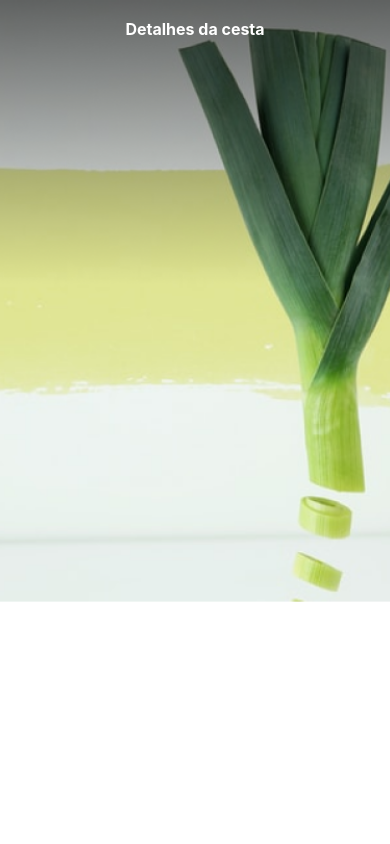
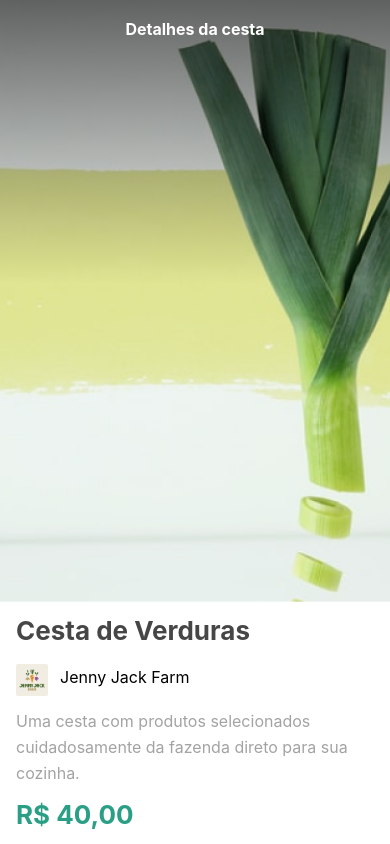
Before and after one commit to italocavalcanti3/cursos-react-native-alura, a React Native app in the folder orgs-cesta/: screen / in a window 390 px wide. Built offline with nearby package versions, Linux system fonts and the light colour scheme.

Commit message:
adicionando novos elementos e estilos

```diff
--- a/orgs-cesta/src/telas/Cesta.js
+++ b/orgs-cesta/src/telas/Cesta.js
@@ -1,7 +1,8 @@
 import React from 'react'
-import { Image, StyleSheet, Text, Dimensions } from 'react-native'
+import { Image, StyleSheet, Text, Dimensions, View } from 'react-native'
 
 import topo from '../../assets/topo.png'
+import logo from '../../assets/logo.png'
 
 const width = Dimensions.get('screen').width
 
@@ -10,6 +11,19 @@
     <>
       <Image source={topo} style={estilos.topo} />
       <Text style={estilos.titulo}>Detalhes da cesta</Text>
+
+      <View style={estilos.cesta}>
+        <Text style={estilos.nome}>Cesta de Verduras</Text>
+        <View style={estilos.fazenda}>
+          <Image source={logo} style={estilos.imagemFazenda} />
+          <Text style={estilos.nomeFazenda}>Jenny Jack Farm</Text>
+        </View>
+        <Text style={estilos.descricao}>
+          Uma cesta com produtos selecionados cuidadosamente da fazenda direto
+          para sua cozinha.
+        </Text>
+        <Text style={estilos.preco}>R$ 40,00</Text>
+      </View>
     </>
   )
 }
@@ -28,5 +42,40 @@
     color: 'white',
     fontWeight: 'bold',
     padding: 16
+  },
+  cesta: {
+    paddingVertical: 8,
+    paddingHorizontal: 16
+  },
+  nome: {
+    color: '#464646',
+    fontSize: 26,
+    lineHeight: 42,
+    fontWeight: 'bold'
+  },
+  fazenda: {
+    flexDirection: 'row',
+    paddingVertical: 12
+  },
+  imagemFazenda: {
+    width: 32,
+    height: 32
+  },
+  nomeFazenda: {
+    fontSize: 16,
+    lineHeight: 26,
+    marginLeft: 12
+  },
+  descricao: {
+    color: '#A3A3A3',
+    fontSize: 16,
+    lineHeight: 26
+  },
+  preco: {
+    color: '#2A9F85',
+    fontWeight: 'bold',
+    fontSize: 26,
+    lineHeight: 42,
+    marginTop: 8
   }
 })
```
